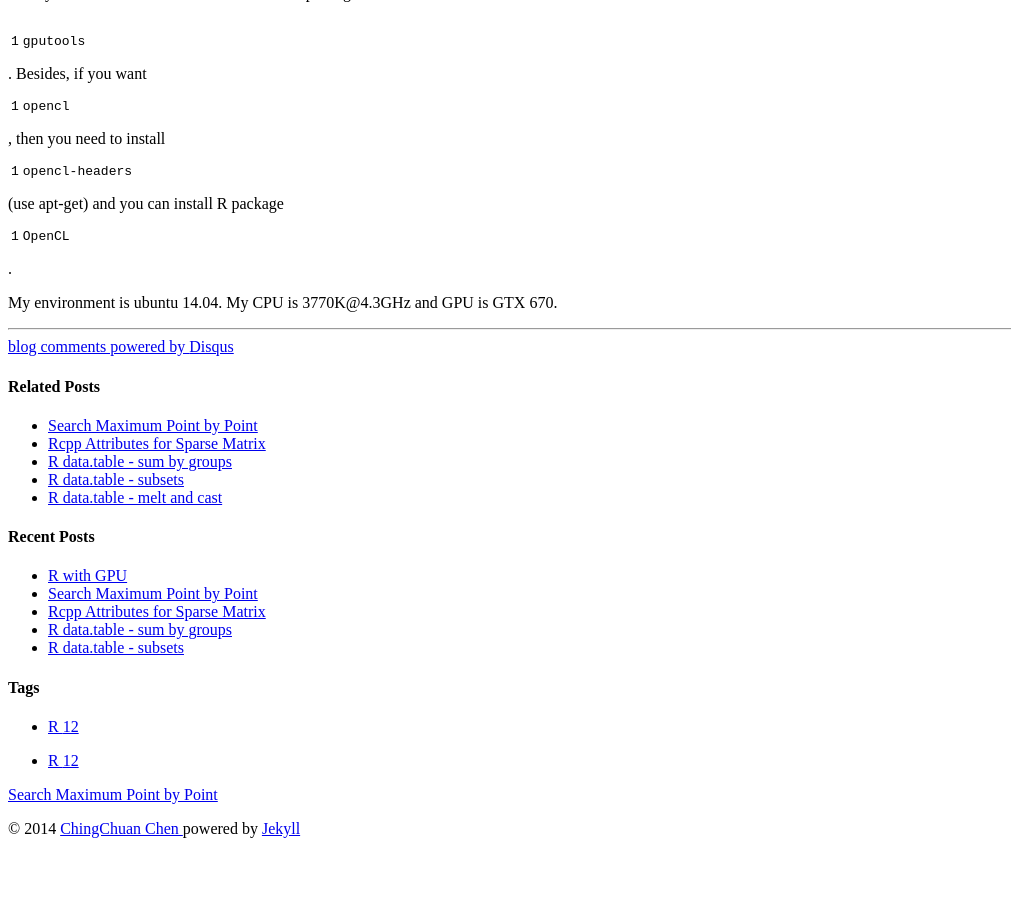
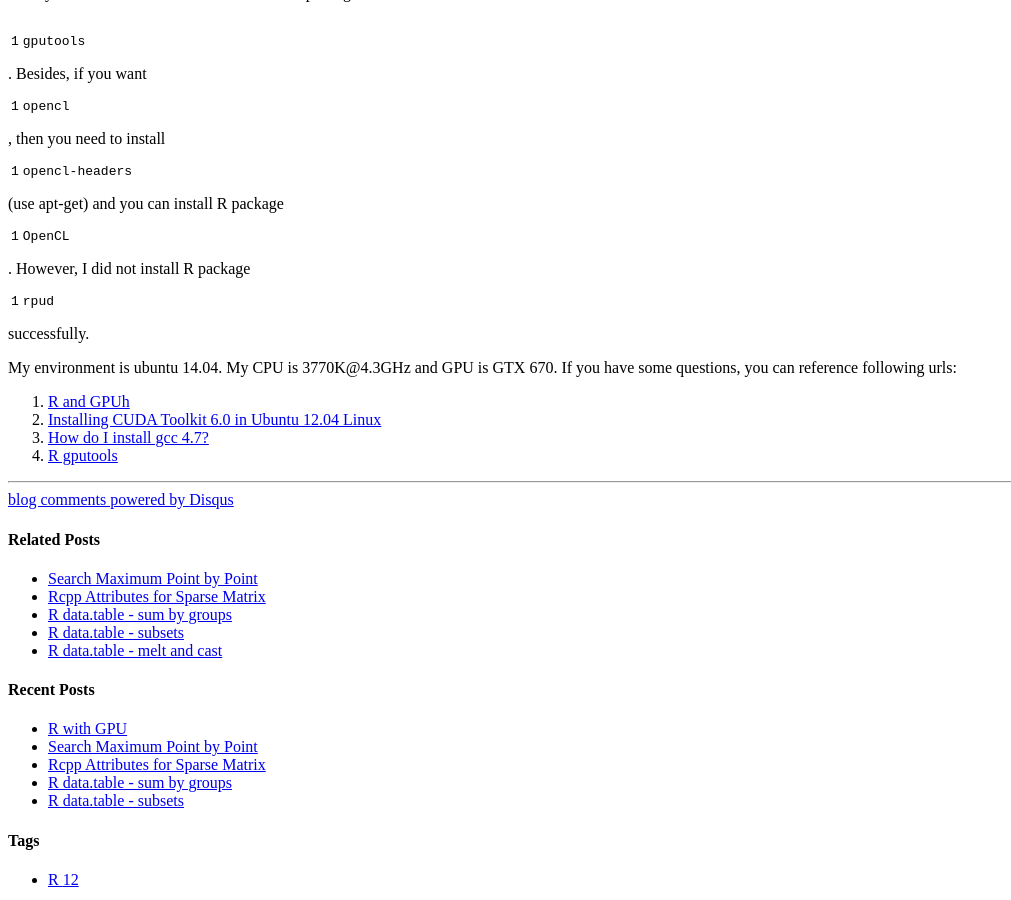
Before and after one commit to chengyucatch/chingchuan-chen.github.com, a Jekyll site: the page built from _posts/2014-08-03-R-with-GPU.md, in a window 1280 px wide and 900 px high, scrolled down 1197 px. Shown: the whole window, without its empty margins (0-1011 px from the left). Built offline with Jekyll 4.4.1, drawn with Linux system fonts in a browser that asks for light colours; nearby versions of some CDN libraries; library files that are not in the unit come from our copies; comment, search, counter and statistics services are not loaded; before the commit the page ends 2051 px from its top, so only the background shows below that.

Commit message:
new post

```diff
--- a/_posts/2014-08-03-R-with-GPU.md
+++ b/_posts/2014-08-03-R-with-GPU.md
@@ -59,6 +59,11 @@ export CUDA_HOME=/usr/local/cuda-6.0
 export R_INC_PATH=/usr/local/lib/R/include
 {% endhighlight %}
 
-Then you can use CUDA and start to install R package `gputools`. Besides, if you want `opencl`, then you need to install `opencl-headers` (use apt-get) and you can install R package `OpenCL`.
+Then you can use CUDA and start to install R package `gputools`. Besides, if you want `opencl`, then you need to install `opencl-headers` (use apt-get) and you can install R package `OpenCL`. However, I did not install R package `rpud` successfully.
 
-My environment is ubuntu 14.04. My CPU is 3770K@4.3GHz and GPU is GTX 670.
+My environment is ubuntu 14.04. My CPU is 3770K@4.3GHz and GPU is GTX 670. If you have some questions, you can reference following urls:
+
+1. [R and GPUh](ttp://thirdwing.github.io/2013/10/06/r-and-gpu/)
+2. [Installing CUDA Toolkit 6.0 in Ubuntu 12.04 Linux](http://www.r-tutor.com/gpu-computing/cuda-installation/cuda6.0-ubuntu)
+3. [How do I install gcc 4.7?](http://askubuntu.com/questions/113291/how-do-i-install-gcc-4-7)
+4. [R gputools](http://linuxonmac.wordpress.com/2011/05/24/r-gputools/)
```
